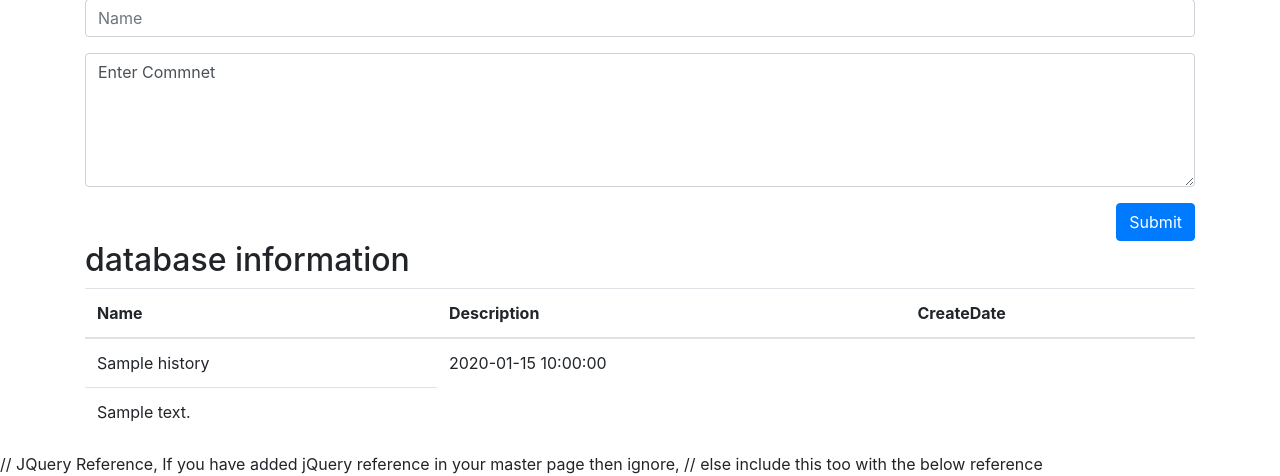
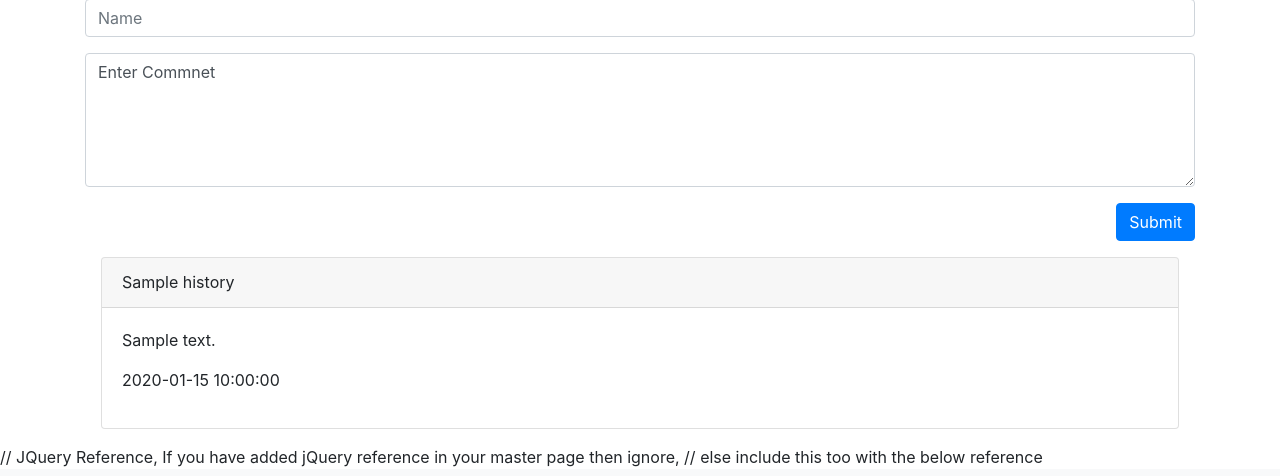
Before and after one commit to pythondongwonrhee/jproj, a Flask app: template templates/comment.html in a window 1280 px wide. Shown: the part 358-834 px from the top of the page. Run offline with Flask 2, Linux system fonts and the light colour scheme; the template is opened without the code that fills it: most values are stand-ins (such as "Sample title", 1, 10 or a date in 2020); some libraries are stand-ins or nearby versions.

Commit message:
good comment layout

```diff
--- a/templates/comment.html
+++ b/templates/comment.html
@@ -19,7 +19,20 @@
               <button type="submit" class="btn btn-primary">Submit</button>
               </div>
            </form>
-        <h2>database information</h2>
+
+           {% for history in history_list %}
+            <div id="commnet-box" class="card m-3">
+                <div class="card-header mb-n7" style="height: 50px;">
+                    <p>{{ history.Name }}</p>
+                </div>
+                <div class="card-body">
+                    <p>{{ history.Description }}</p>
+                    <p>{{ history.CreateDate }}</p>
+                </div>
+            </div>
+            {% endfor%}
+
+        <!-- <h2>database information</h2>
           <table id="datatables" class="table table-hover">
             <thead>
                 <tr>
@@ -39,8 +52,8 @@
                     </tr>
                {% endfor%}
             </tbody>
-        </table>
-      </div>
+        </table> -->
+</div>
 
 <!-- <script type="text/javascript">
     $(document).ready(function () {
```
